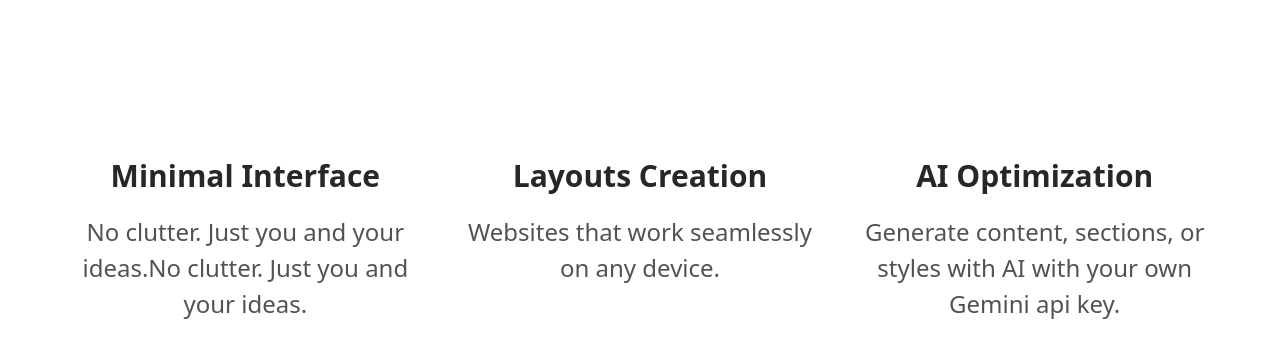
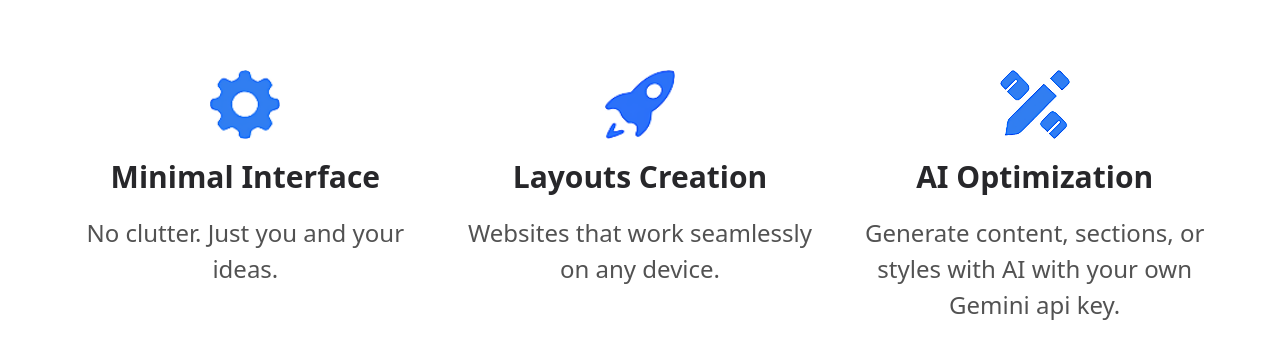
Before and after one commit to NiranjanKumar001/Fabrion, a Next.js app in the folder projectV1/: page / in a window 1280 px wide. Shown: the part 725-1084 px from the top of the page. Built offline with nearby package versions, Linux system fonts and the light colour scheme; no server answers.

Commit message:
added new images and fix the layout

```diff
--- a/projectV1/components/custom/Features.jsx
+++ b/projectV1/components/custom/Features.jsx
@@ -5,17 +5,17 @@ import ServiceCard from "./ServiceCard";
 function Features() {
   const services = [
     {
-      icon: "",
+      icon: "/images/1.png",
       title: "Minimal Interface",
-      description: "No clutter. Just you and your ideas.No clutter. Just you and your ideas.",
+      description: "No clutter. Just you and your ideas.",
     },
     {
-      icon: "",
+      icon: "/images/2.png",
       title: "Layouts Creation",
       description: "Websites that work seamlessly on any device.",
     },
     {
-      icon: "",
+      icon: "/images/3.png",
       title: "AI Optimization",
       description: "Generate content, sections, or styles with AI with your own Gemini api key.",
     },
```
